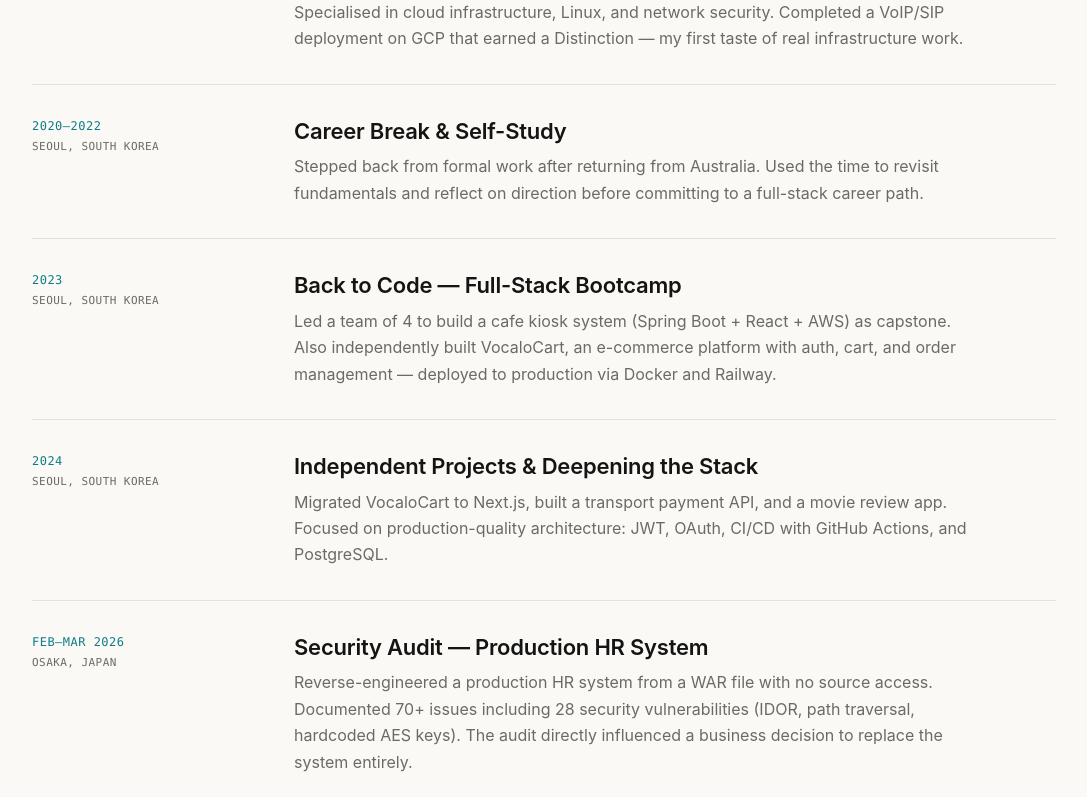
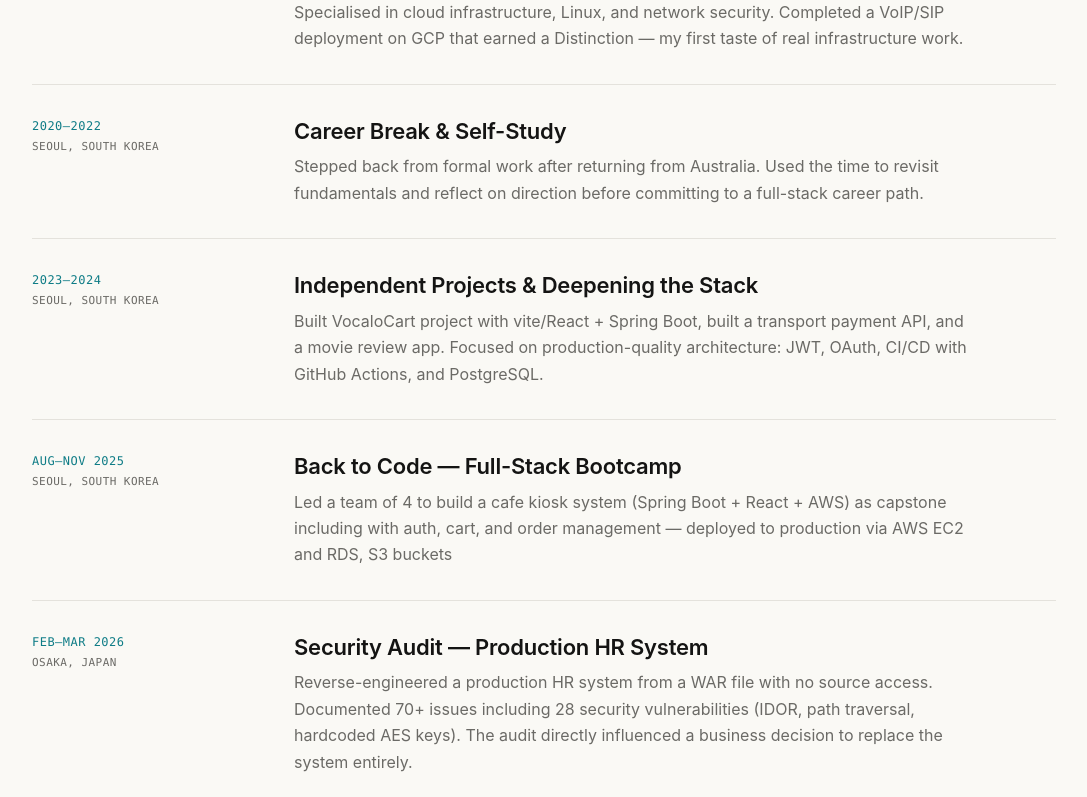
Before and after one commit to murasakijyuutann/self_introduction, a React (Vite) app: page /journey in a window 1280 px wide. Shown: the part 574-1371 px from the top of the page, without its empty margins (96-1183 px from the left). Built offline with nearby package versions, Linux system fonts and the light colour scheme.

Commit message:
some updates

```diff
--- a/src/i18n/locales/en.json
+++ b/src/i18n/locales/en.json
@@ -69,16 +69,22 @@
         "description": "Stepped back from formal work after returning from Australia. Used the time to revisit fundamentals and reflect on direction before committing to a full-stack career path.",
         "location": "Seoul, South Korea"
       },
-      "bootcamp": {
-        "year": "2023",
-        "title": "Back to Code — Full-Stack Bootcamp",
-        "description": "Led a team of 4 to build a cafe kiosk system (Spring Boot + React + AWS) as capstone. Also independently built VocaloCart, an e-commerce platform with auth, cart, and order management — deployed to production via Docker and Railway.",
+      "java-bootcamp": {
+        "year": "2022-2023",
+        "title": "Java Bootcamp with focus on Java and web development, basics of react/android development",
+        "description": "Built a small clothes EC site with JavaScript, JQuery, HTML, CSS, Ajax, JSP, Servlet, JSTL, JDBC, and Oracle Developer.",
+        "location":"Seoul, South Korea"
+      },
+      "independent-projects": {
+        "year": "2023–2024",
+        "title": "Independent Projects & Deepening the Stack",
+        "description": "Built VocaloCart project with vite/React + Spring Boot, built a transport payment API, and a movie review app. Focused on production-quality architecture: JWT, OAuth, CI/CD with GitHub Actions, and PostgreSQL.",
         "location": "Seoul, South Korea"
       },
-      "independent-projects": {
-        "year": "2024",
-        "title": "Independent Projects & Deepening the Stack",
-        "description": "Migrated VocaloCart to Next.js, built a transport payment API, and a movie review app. Focused on production-quality architecture: JWT, OAuth, CI/CD with GitHub Actions, and PostgreSQL.",
+      "bootcamp": {
+        "year": "Aug–Nov 2025",
+        "title": "Back to Code — Full-Stack Bootcamp",
+        "description": "Led a team of 4 to build a cafe kiosk system (Spring Boot + React + AWS) as capstone including with auth, cart, and order management — deployed to production via AWS EC2 and RDS, S3 buckets",
         "location": "Seoul, South Korea"
       },
       "hr-audit": {
--- a/src/i18n/locales/ja.json
+++ b/src/i18n/locales/ja.json
@@ -69,16 +69,16 @@
         "description": "オーストラリアから帰国後、一時的に正式な就労から離れる。基礎を見直し、フルスタックのキャリアに進む前に方向性を見つめ直す期間として活用。",
         "location": "ソウル、韓国"
       },
+      "independent-projects": {
+        "year": "2023-2024",
+        "title": "個人プロジェクトとスタックの深化",
+        "description": "VocaloCartを実装し、交通決済APIと映画レビューアプリを開発。JWT、OAuth、GitHub ActionsによるCI/CD、PostgreSQLを用いた本番品質のアーキテクチャに注力。",
+        "location": "ソウル、韓国"
+      },
       "bootcamp": {
-        "year": "2023",
+        "year": "2025年8月~11月",
         "title": "エンジニアへの復帰 — フルスタックブートキャンプ",
         "description": "4人チームを率いてカフェ向けキオスクシステム(Spring Boot + React + AWS)を卒業制作として開発。個人でも認証・カート・注文管理を備えたECプラットフォーム「VocaloCart」を構築し、DockerとRailwayで本番運用。",
-        "location": "ソウル、韓国"
-      },
-      "independent-projects": {
-        "year": "2024",
-        "title": "個人プロジェクトとスタックの深化",
-        "description": "VocaloCartを実装し、交通決済APIと映画レビューアプリを開発。JWT、OAuth、GitHub ActionsによるCI/CD、PostgreSQLを用いた本番品質のアーキテクチャに注力。",
         "location": "ソウル、韓国"
       },
       "hr-audit": {
--- a/src/pages/Journey.tsx
+++ b/src/pages/Journey.tsx
@@ -5,8 +5,8 @@ const JOURNEY_IDS = [
   'diploma-it',
   'bachelor-sysadmin',
   'career-break',
+  'independent-projects',
   'bootcamp',
-  'independent-projects',
   'hr-audit',
   'android-nav',
   'vocalocart-nextjs',
```
